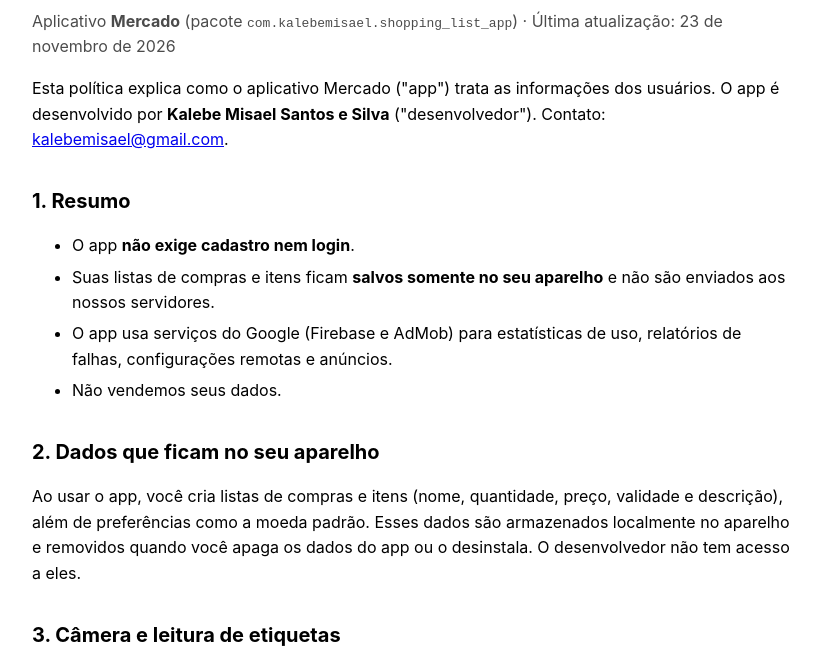
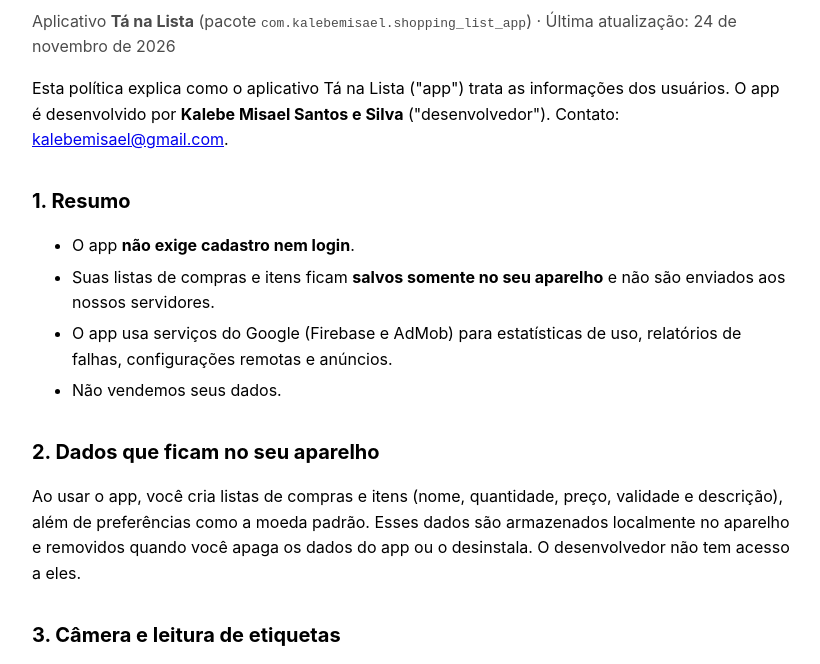
Before and after one commit to kaleberq/mercado-privacidade, a plain HTML site: page index.html in a window 1280 px wide. Shown: the part 115-779 px from the top of the page, without its empty margins (228-1048 px from the left). Drawn offline with Linux system fonts and the light colour scheme.

Commit message:
Rename app to Tá na Lista

```diff
--- a/index.html
+++ b/index.html
@@ -3,7 +3,7 @@
 <head>
 <meta charset="utf-8">
 <meta name="viewport" content="width=device-width, initial-scale=1">
-<title>Política de Privacidade – Mercado</title>
+<title>Política de Privacidade – Tá na Lista</title>
 <style>
   :root { color-scheme: light dark; }
   body { font-family: -apple-system, BlinkMacSystemFont, "Segoe UI", Roboto, Arial, sans-serif; line-height: 1.6; max-width: 760px; margin: 0 auto; padding: 24px 16px 64px; }
@@ -21,9 +21,9 @@
 
 <section id="pt">
 <h1>Política de Privacidade</h1>
-<p class="meta">Aplicativo <strong>Mercado</strong> (pacote <code>com.kalebemisael.shopping_list_app</code>) · Última atualização: 23 de novembro de 2026</p>
+<p class="meta">Aplicativo <strong>Tá na Lista</strong> (pacote <code>com.kalebemisael.shopping_list_app</code>) · Última atualização: 24 de novembro de 2026</p>
 
-<p>Esta política explica como o aplicativo Mercado ("app") trata as informações dos usuários. O app é desenvolvido por <strong>Kalebe Misael Santos e Silva</strong> ("desenvolvedor"). Contato: <a href="mailto:kalebemisael@gmail.com">kalebemisael@gmail.com</a>.</p>
+<p>Esta política explica como o aplicativo Tá na Lista ("app") trata as informações dos usuários. O app é desenvolvido por <strong>Kalebe Misael Santos e Silva</strong> ("desenvolvedor"). Contato: <a href="mailto:kalebemisael@gmail.com">kalebemisael@gmail.com</a>.</p>
 
 <h2>1. Resumo</h2>
 <ul>
@@ -89,9 +89,9 @@
 
 <section id="en" lang="en">
 <h1>Privacy Policy</h1>
-<p class="meta"><strong>Market</strong> app (package <code>com.kalebemisael.shopping_list_app</code>) · Last updated: November 23, 2026</p>
+<p class="meta"><strong>Tá na Lista</strong> app (package <code>com.kalebemisael.shopping_list_app</code>) · Last updated: November 24, 2026</p>
 
-<p>This policy explains how the Market app ("app") handles user information. The app is developed by <strong>Kalebe Misael Santos e Silva</strong> ("developer"). Contact: <a href="mailto:kalebemisael@gmail.com">kalebemisael@gmail.com</a>.</p>
+<p>This policy explains how the Tá na Lista app ("app") handles user information. The app is developed by <strong>Kalebe Misael Santos e Silva</strong> ("developer"). Contact: <a href="mailto:kalebemisael@gmail.com">kalebemisael@gmail.com</a>.</p>
 
 <h2>1. Summary</h2>
 <ul>
```
